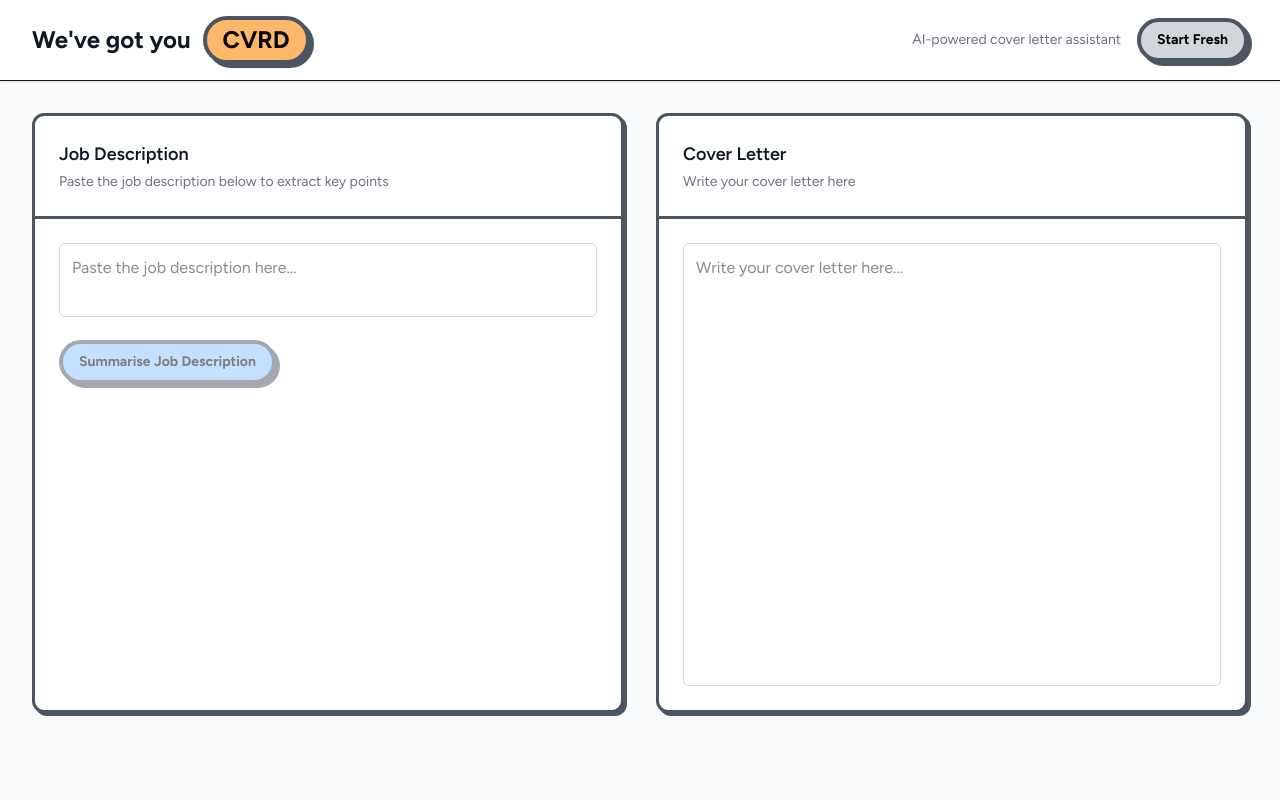
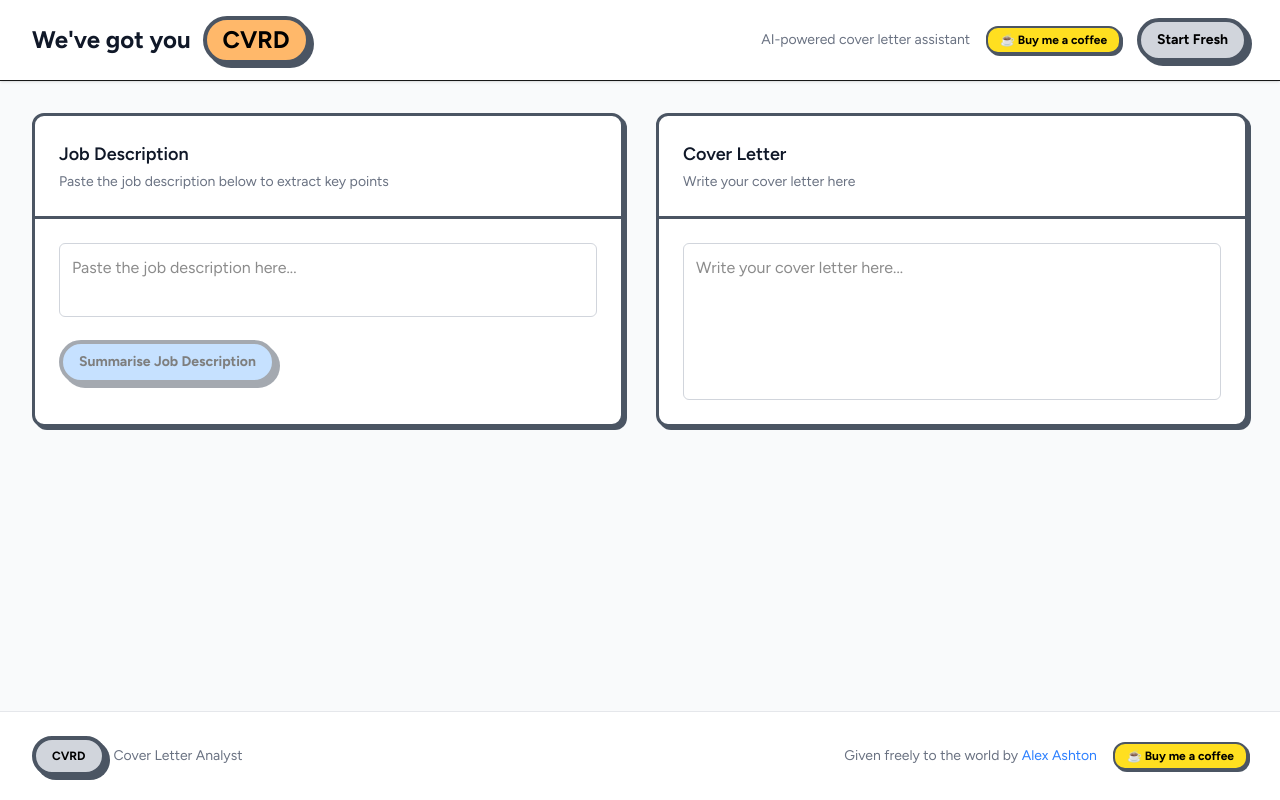
Before and after one commit to sirashton/cvrd, a Next.js app in the folder app/: page / in a window 1280 px wide. Built offline with nearby package versions, Linux system fonts and the light colour scheme.

Commit message:
Background formatting and buy me a cofee button

```diff
--- a/app/src/app/page.tsx
+++ b/app/src/app/page.tsx
@@ -5,6 +5,7 @@ import JobDescriptionPane from '../components/JobDescriptionPane';
 import CoverLetterPane from '../components/CoverLetterPane';
 import RestoreModal from '../components/RestoreModal';
 import NeobrutalistButton from '../components/NeobrutalistButton';
+import BuyMeACoffeeButton from '../components/BuyMeACoffeeButton';
 import { useLocalStorage } from '../hooks/useLocalStorage';
 
 interface ParsedData {
@@ -106,7 +107,7 @@ export default function Home() {
   };
 
   return (
-    <div className="min-h-screen bg-gray-50">
+    <div className="min-h-screen bg-gray-50 flex flex-col">
       <header className="bg-white shadow-sm border-b">
         <div className="max-w-7xl mx-auto px-4 sm:px-6 lg:px-8">
           <div className="flex justify-between items-center py-4">
@@ -121,6 +122,7 @@ export default function Home() {
             </div>
             <div className="flex items-center gap-4">
               <p className="text-sm text-gray-500">AI-powered cover letter assistant</p>
+              <BuyMeACoffeeButton size="small" />
               <NeobrutalistButton
                 onClick={handleStartFresh}
                 color="gray"
@@ -133,8 +135,8 @@ export default function Home() {
         </div>
       </header>
 
-      <main className="max-w-7xl mx-auto px-4 sm:px-6 lg:px-8 py-8">
-        <div className="grid grid-cols-1 lg:grid-cols-2 gap-8 h-[calc(100vh-200px)]">
+      <main className="flex-1 max-w-7xl mx-auto px-4 sm:px-6 lg:px-8 py-8 w-full">
+        <div className="grid grid-cols-1 lg:grid-cols-2 gap-8 h-full">
           <JobDescriptionPane
             jobDescription={jobDescription}
             setJobDescription={setJobDescription}
@@ -153,6 +155,29 @@ export default function Home() {
         </div>
       </main>
 
+      <footer className="bg-white border-t border-gray-200 mt-auto">
+        <div className="max-w-7xl mx-auto px-4 sm:px-6 lg:px-8 py-6">
+          <div className="flex flex-col sm:flex-row justify-between items-center gap-4">
+            <div className="flex items-center gap-2">
+              <NeobrutalistButton
+                color="gray"
+                pressable={false}
+                className="text-xs px-2 py-1"
+              >
+                CVRD
+              </NeobrutalistButton>
+              <span className="text-sm text-gray-500">Cover Letter Analyst</span>
+            </div>
+            <div className="flex items-center gap-4">
+              <div className="text-sm text-gray-500">
+                Given freely to the world by <a href="https://www.linkedin.com/in/alex-e-ashton/" className="text-blue-500 hover:text-blue-600">Alex Ashton</a>
+              </div>
+              <BuyMeACoffeeButton size="small" />
+            </div>
+          </div>
+        </div>
+      </footer>
+
       <RestoreModal
         isOpen={showRestoreModal}
         onRestore={handleRestoreData}
--- /dev/null
+++ b/app/src/components/BuyMeACoffeeButton.tsx
@@ -0,0 +1,38 @@
+interface BuyMeACoffeeButtonProps {
+  size?: 'small' | 'medium' | 'large';
+  className?: string;
+}
+
+export default function BuyMeACoffeeButton({
+  size = 'medium',
+  className = ""
+}: BuyMeACoffeeButtonProps) {
+  const sizeClasses = {
+    small: 'text-xs px-3 py-1',
+    medium: 'text-sm px-4 py-2',
+    large: 'text-base px-6 py-3'
+  };
+
+  return (
+    <a
+      href="https://buymeacoffee.com/alexashton"
+      target="_blank"
+      rel="noopener noreferrer"
+      className={`
+        relative font-bold text-black
+        border-2 border-[rgb(75,85,99)] rounded-xl
+        shadow-[2px_2px_0px_0px_rgb(75,85,99)]
+        transition-all duration-150 ease-out
+        hover:shadow-[1px_1px_0px_0px_rgb(75,85,99)]
+        hover:translate-x-[1px] hover:translate-y-[1px]
+        active:shadow-[1px_1px_0px_0px_rgb(75,85,99)]
+        active:translate-x-[1px] active:translate-y-[1px]
+        bg-yellow-300 hover:bg-yellow-400 active:bg-yellow-500
+        ${sizeClasses[size]}
+        ${className}
+      `}
+    >
+      ☕ Buy me a coffee
+    </a>
+  );
+}
```
